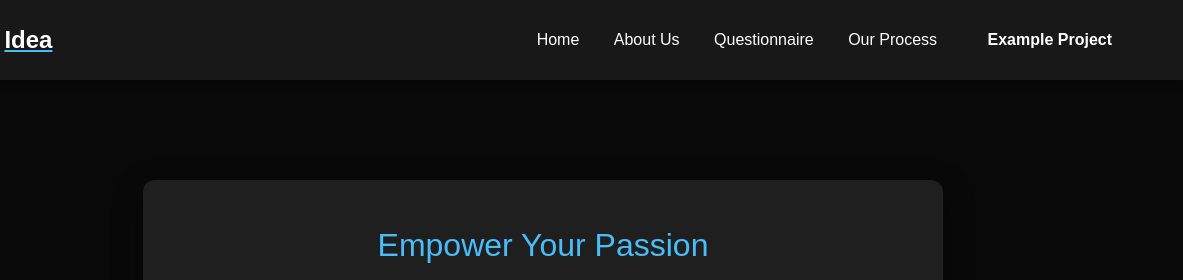
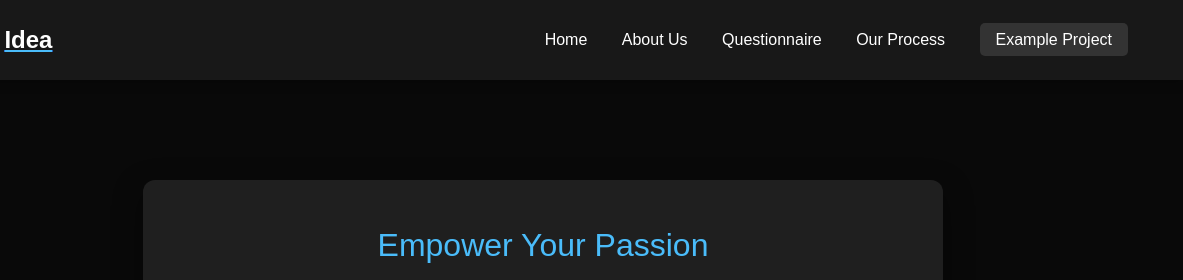
Before and after one commit to Trishi1308/id3a, a plain HTML site: page index.html in a window 1280 px wide. Shown: the top 280 px of the page, 97-1280 px from the left. Drawn offline with Linux system fonts and the light colour scheme; a web font is replaced by a local one.

Commit message:
Update styles.css

```diff
--- a/styles.css
+++ b/styles.css
@@ -71,11 +71,11 @@ body {
 
 /* Apply Button (Example Project) */
 .apply-button {
-    background-color: transparent; /* Make background transparent */
+    background-color: #333333; /* Make background transparent */
     color: #ffffff; /* Default text color */
     padding: 8px 16px;
     border-radius: 5px;
-    font-weight: bold;
+    font-weight: normal;
     transition: color 0.3s; /* Transition for text color only */
 }
 
```
